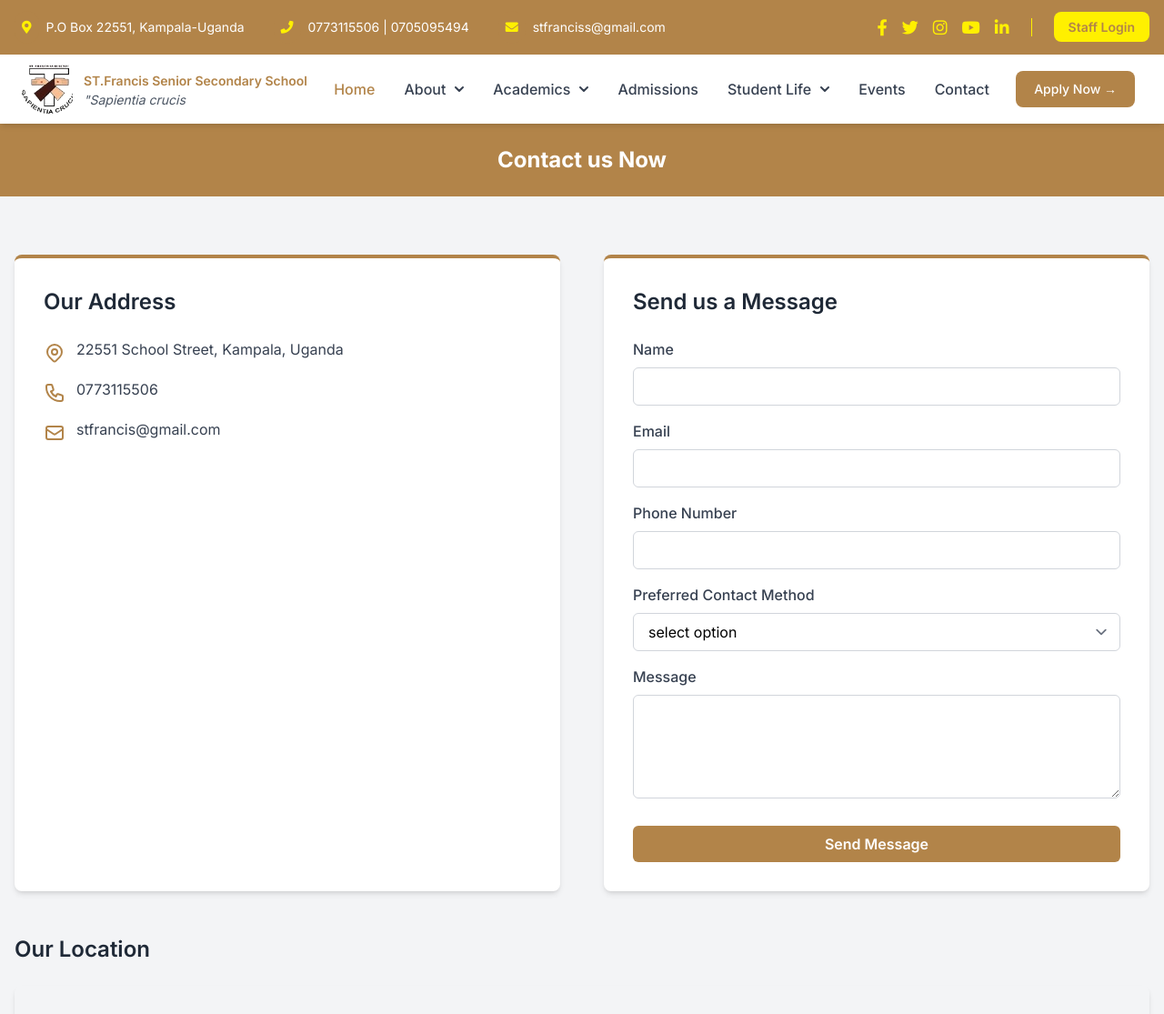
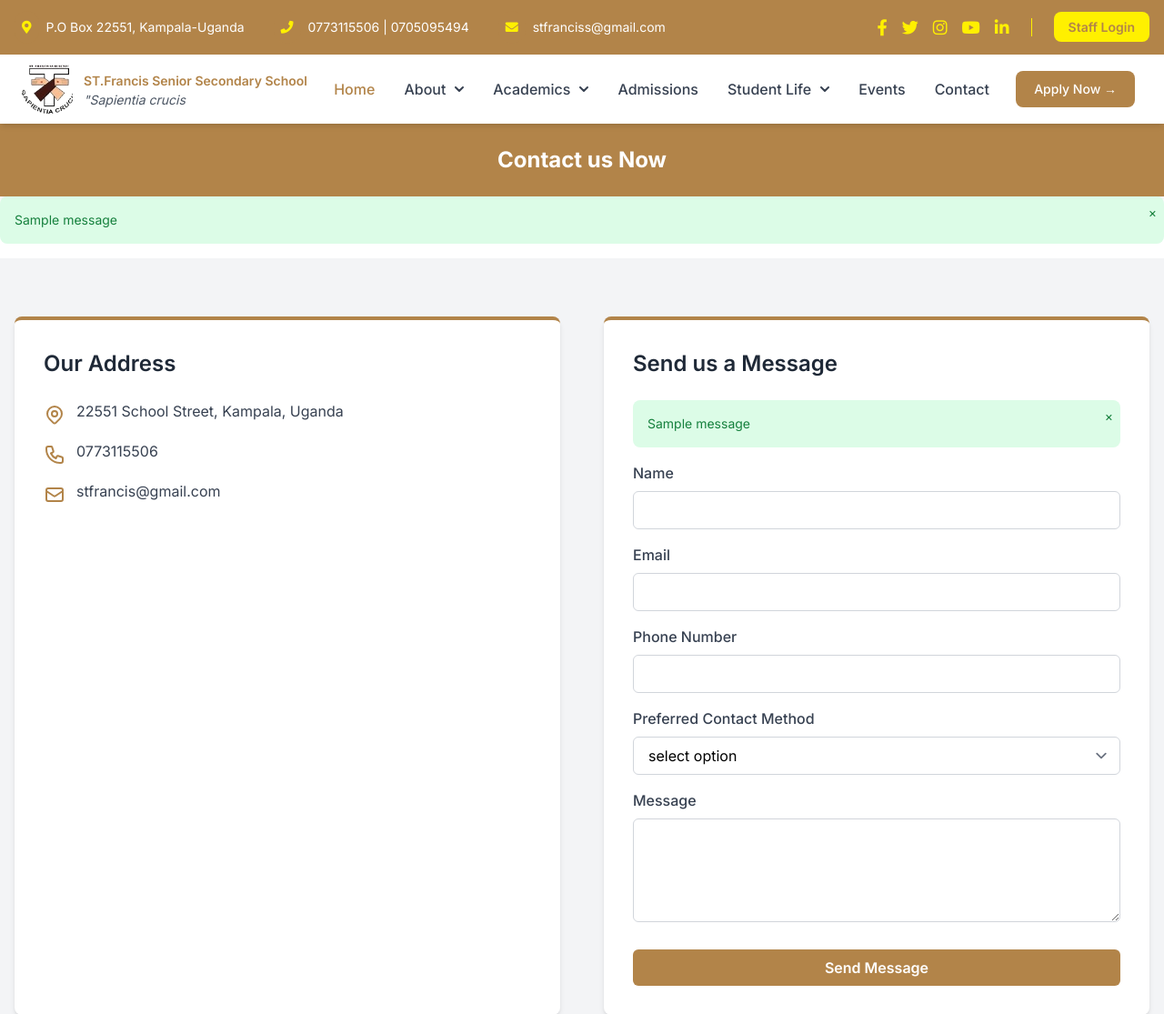
Before and after one commit to kalosius/Octo-Engine, a Django app: page /contact/ in a window 1280 px wide. Shown: the top 1115 px of the page at 91% size. Run offline with Django 5.2, Linux system fonts and the light colour scheme; tables that the repository leaves empty hold one stand-in row (values such as "Sample post"); one stand-in notice (Sample message) is shown; some libraries are stand-ins or nearby versions; grey boxes are pictures that could not be loaded.

Commit message:
message sending successfuly

```diff
--- a/schoolapp/templates/main/contact.html
+++ b/schoolapp/templates/main/contact.html
@@ -10,6 +10,20 @@
         <h1 class="text-2xl font-bold text-center">Contact us Now</h1>
     </div>
 </header>
+
+ <!-- Success Message -->
+ {% if messages %}
+ <div class="mb-4">
+     {% for message in messages %}
+     <div class="p-4 mb-4 text-sm text-green-700 bg-green-100 rounded-lg relative" role="alert">
+         {{ message }}
+         <button type="button" class="absolute top-2 right-2 text-green-700 hover:text-green-900" onclick="this.parentElement.style.display='none';">
+             &times;
+         </button>
+     </div>
+     {% endfor %}
+ </div>
+ {% endif %}
 
 <!-- form -->
 <section class="bg-gray-100 py-16">
@@ -45,6 +59,21 @@
             <!-- Contact Form -->
             <div class="bg-white rounded-lg shadow-md p-8 border-t-4 border-[#b28449]">
                 <h2 class="text-2xl font-semibold mb-6 text-gray-800">Send us a Message</h2>
+
+                <!-- Success Message -->
+                {% if messages %}
+                <div class="mb-4">
+                    {% for message in messages %}
+                    <div class="p-4 mb-4 text-sm text-green-700 bg-green-100 rounded-lg relative" role="alert">
+                        {{ message }}
+                        <button type="button" class="absolute top-2 right-2 text-green-700 hover:text-green-900" onclick="this.parentElement.style.display='none';">
+                            &times;
+                        </button>
+                    </div>
+                    {% endfor %}
+                </div>
+                {% endif %}
+
                 <form action="{% url 'contact' %}" method="POST">
                     {% csrf_token %}
                     <div class="mb-4">
--- a/schoolapp/views.py
+++ b/schoolapp/views.py
@@ -27,7 +27,7 @@ def contact(request):
         )
 
         # Display a success message
-        messages.success(request, 'Your message has been sent successfully!')
+        messages.success(request, 'Your message has been sent successfully! You will be contacted shortly.')
         return redirect('contact')  # Replace 'contact' with the name of your contact page URL pattern
 
     return render(request, 'main/contact.html')
```
